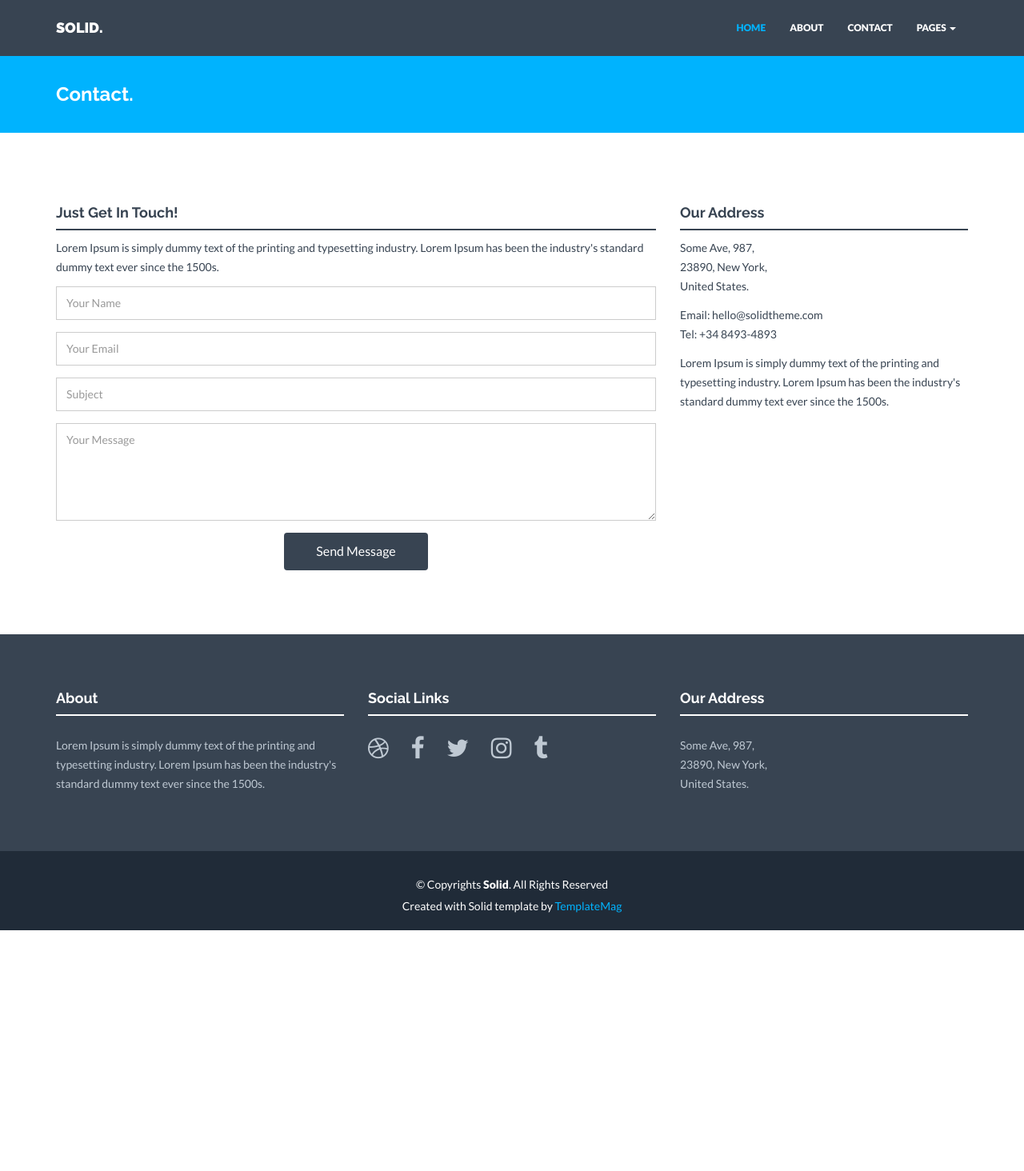
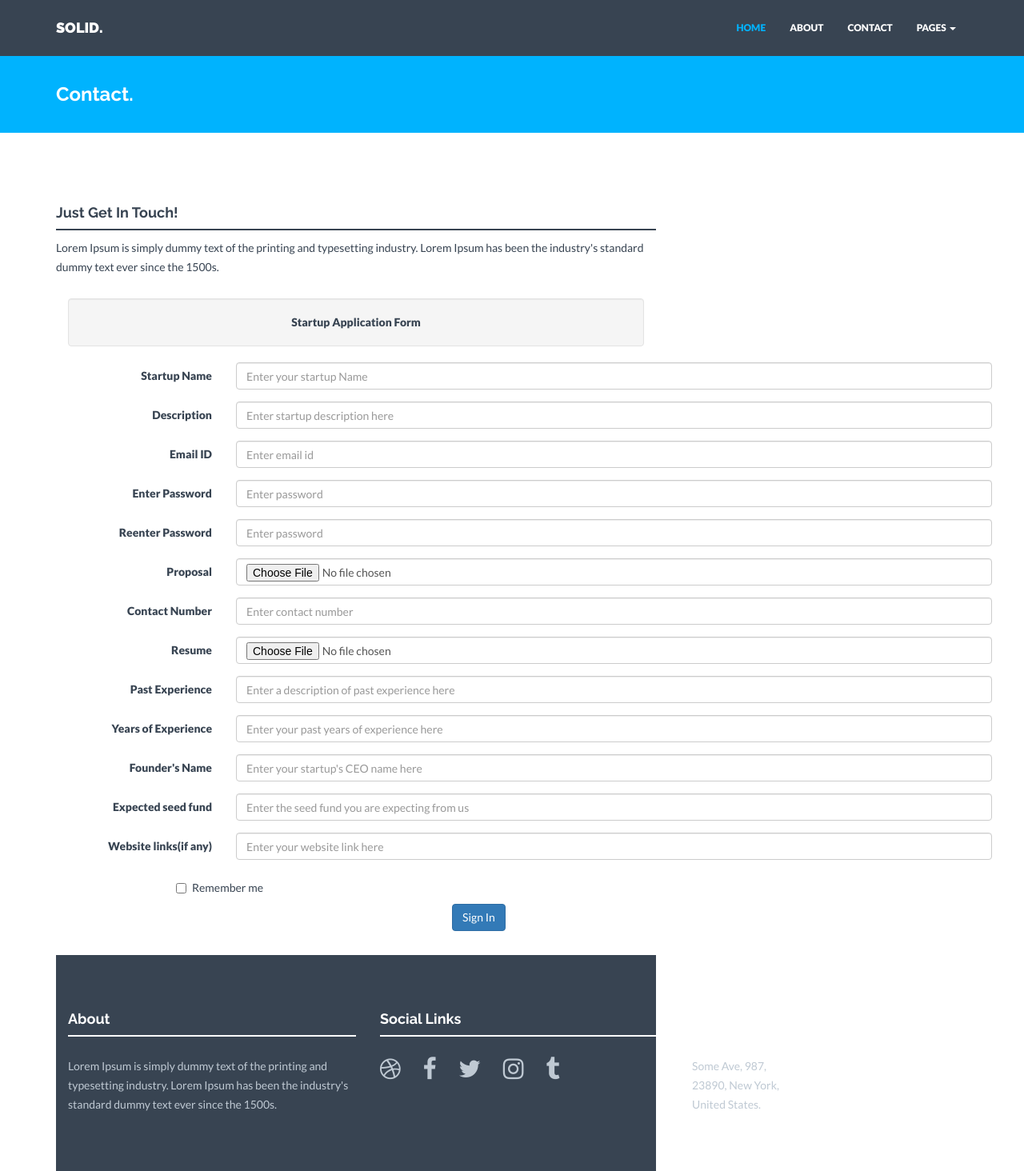
Before and after one commit to ankush17100/Codeutsava, a PHP site: page /contact.php in a window 1280 px wide. Shown: the top 1464 px of the page at 80% size. Before the commit the page ends 1163 px from the top, so only its background shows below. Run offline with PHP 8.4, Linux system fonts and the light colour scheme.

Commit message:
Contact Form

```diff
--- a/contact.php
+++ b/contact.php
@@ -1,4 +1,3 @@
-<?php include('includes/header.php') ?>
 <?php include('includes/header.php') ?>
 
  BLUE WRAP
@@ -25,51 +24,100 @@
         <h4>Just Get In Touch!</h4>
         <div class="hline"></div>
         <p>Lorem Ipsum is simply dummy text of the printing and typesetting industry. Lorem Ipsum has been the industry's standard dummy text ever since the 1500s.</p>
-        <form class="contact-form php-mail-form" role="form" action="contactform/contactform.php" method="POST">
-
+        <div class="panel-body">
+<div class="well" align="center" div class="col-sm-10"><strong>Startup Application Form</strong></div>
+<div class="container">
+  <form class="form-horizontal" role="form" method="post" onsubmit="display()">
     <div class="form-group">
-              <input type="name" name="name" class="form-control" id="contact-name" placeholder="Your Name" data-rule="minlen:4" data-msg="Please enter at least 4 chars" >
-              <div class="validate"></div>
+      <label for="Startupname" class="col-sm-2 control-label" id="f">Startup Name</label>
+      <div class="col-sm-10">
+        <input type="text" class="form-control" id="Startupname" placeholder="Enter your startup Name" required>
+      </div>
     </div>
     <div class="form-group">
-              <input type="email" name="email" class="form-control" id="contact-email" placeholder="Your Email" data-rule="email" data-msg="Please enter a valid email">
-              <div class="validate"></div>
+      <label for="description" class="col-sm-2 control-label" id="t">Description </label>
+        <div class="col-sm-10">
+          <input type="text" class="form-control" id="description" placeholder="Enter startup description here">
+        </div>
     </div>
     <div class="form-group">
-              <input type="text" name="subject" class="form-control" id="contact-subject" placeholder="Subject" data-rule="minlen:4" data-msg="Please enter at least 8 chars of subject">
-              <div class="validate"></div>
+      <label for="email" class="col-sm-2 control-label" id="l">Email ID</label>
+        <div class="col-sm-10">
+          <input type="email" class="form-control" id="email" placeholder="Enter email id" required>
         </div>
-
+    </div>
     <div class="form-group">
-              <textarea class="form-control" name="message" id="contact-message" placeholder="Your Message" rows="5" data-rule="required" data-msg="Please write something for us"></textarea>
-              <div class="validate"></div>
+      <label for="password" class="col-sm-2 control-label" id="l">Enter Password</label>
+        <div class="col-sm-10">
+          <input type="password" class="form-control" id="password" placeholder="Enter password" required>
         </div>
-
-            <div class="loading"></div>
-            <div class="error-message"></div>
-            <div class="sent-message">Your message has been sent. Thank you!</div>
-
-            <div class="form-send">
-              <button type="submit" class="btn btn-large">Send Message</button>
     </div>
-
-          </form>
+    <div class="form-group">
+      <label for="password" class="col-sm-2 control-label" id="l">Reenter Password</label>
+        <div class="col-sm-10">
+          <input type="password" class="form-control" id="pass" placeholder="Enter password" required>
         </div>
-
-      <div class="col-lg-4">
-        <h4>Our Address</h4>
-        <div class="hline"></div>
-        <p>
-          Some Ave, 987,<br/> 23890, New York,<br/> United States.<br/>
-        </p>
-        <p>
-          Email: hello@solidtheme.com<br/> Tel: +34 8493-4893
-        </p>
-        <p>Lorem Ipsum is simply dummy text of the printing and typesetting industry. Lorem Ipsum has been the industry's standard dummy text ever since the 1500s.</p>
+    </div>
+    <div class="form-group">
+      <label for="proposal" class="col-sm-2 control-label" id="l">Proposal</label>
+        <div class="col-sm-10">
+          <input type="file" class="form-control" id="proposal" placeholder="Upload your proposal here" required>
+        </div>
+    </div>
+    <div class="form-group">
+      <label for="number" class="col-sm-2 control-label" id="l">Contact Number</label>
+        <div class="col-sm-10">
+          <input type="text" class="form-control" id="number" placeholder="Enter contact number" required>
+        </div>
+    </div>
+    <div class="form-group">
+      <label for="resume" class="col-sm-2 control-label" id="l">Resume</label>
+        <div class="col-sm-10">
+          <input type="file" class="form-control" id="resume" placeholder="Upload your resume here">
+        </div>
+    </div>
+    <div class="form-group">
+      <label for="years" class="col-sm-2 control-label" id="l">Past Experience</label>
+        <div class="col-sm-10">
+          <input type="text" class="form-control" id="description" placeholder="Enter a description of past experience here" required>
+        </div>
+    </div>
+    <div class="form-group">
+      <label for="Experience" class="col-sm-2 control-label" id="l">Years of Experience</label>
+        <div class="col-sm-10">
+          <input type="text" class="form-control" id="experience" placeholder="Enter your past years of experience here" required>
+        </div>
+    </div>
+    <div class="form-group">
+      <label for="CEOName" class="col-sm-2 control-label" id="l">Founder's Name</label>
+        <div class="col-sm-10">
+          <input type="text" class="form-control" id="ceo_name" placeholder="Enter your startup's CEO name here" required>
+        </div>
+    </div>
+    <div class="form-group">
+      <label for="Expected_seed" class="col-sm-2 control-label" id="l">Expected seed fund</label>
+        <div class="col-sm-10">
+          <input type="text" class="form-control" id="expected_seed" placeholder="Enter the seed fund you are expecting from us" required>
+        </div>
+    </div>
+    <div class="form-group">
+      <label for="website_links" class="col-sm-2 control-label" id="l">Website links(if any)</label>
+        <div class="col-sm-10">
+          <input type="text" class="form-control" id="expected_seed" placeholder="Enter your website link here">
         </div>
     </div>
 </div>
-
-
+<div class="form-group">
+<div class="col-sm-offset-2 col-sm-10">
+<div class="checkbox">
+<label><input type="checkbox">Remember me</label>
+</div>
+</div>
+</div>
+<div class="form-group">
+<div class="col-sm-offset-8 col-sm-">
+<button type="submit" class="btn btn-primary" align="center">Sign In</button></div></div>
+</form>
+</div>
   <!-- *****************************************************************************************************************
 <?php include('includes/footer.php') ?>
```
Lines whose indentation alone changed are shown as unchanged.
